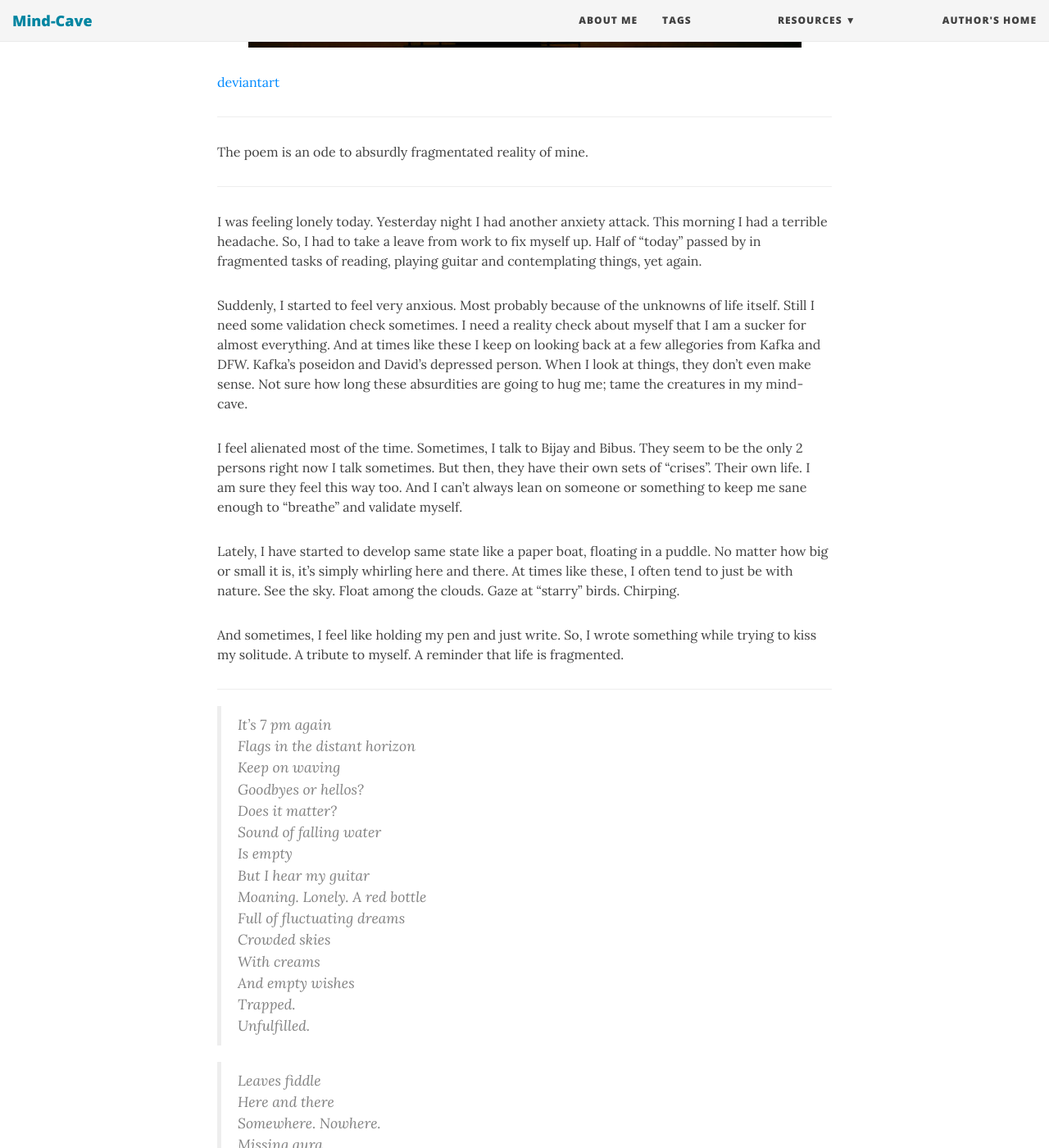
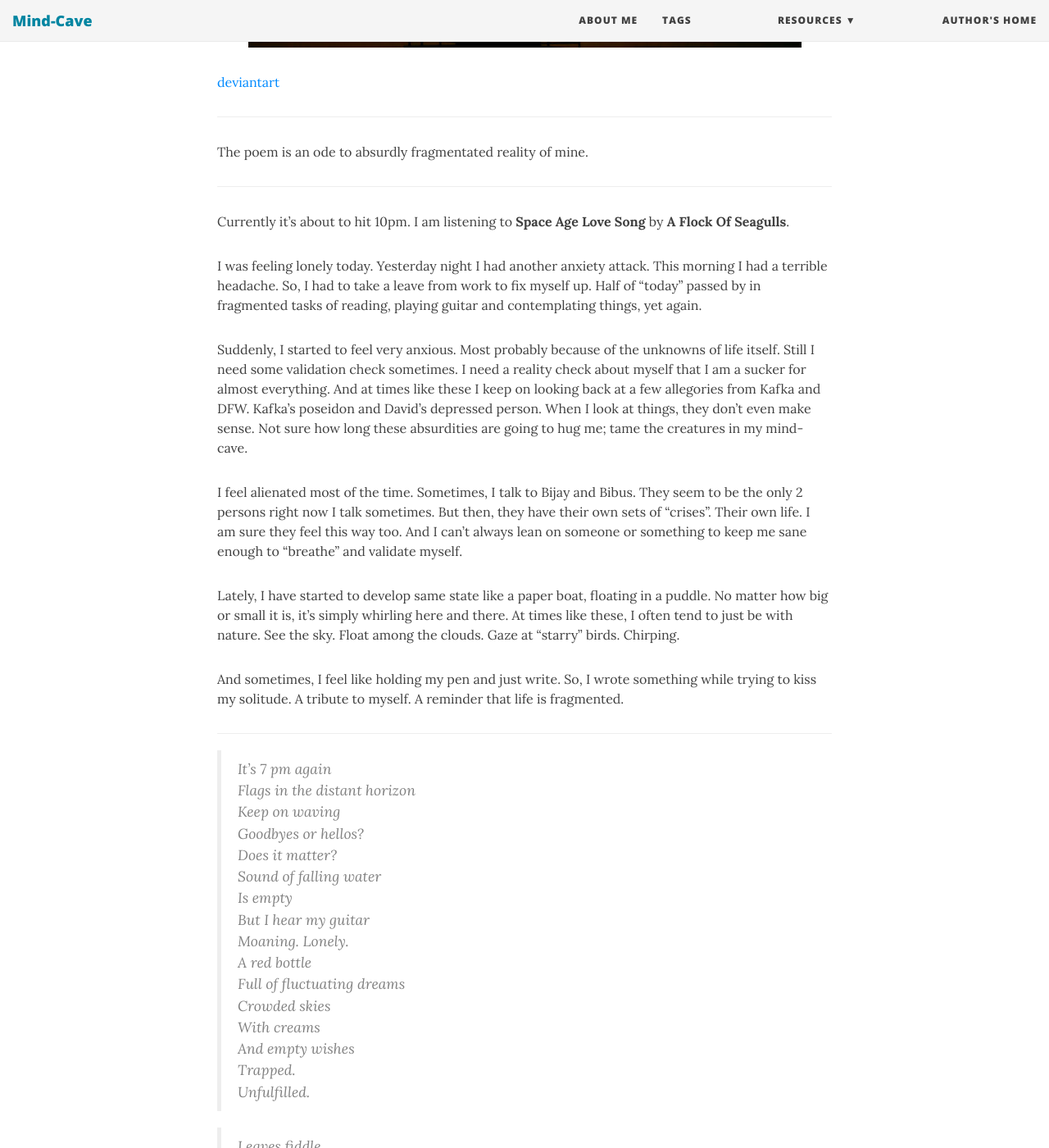
Before and after one commit to NISH1001/mind-cave, a Jekyll site: the page built from _posts/2020-07-01-fragmentation.markdown, in a window 1280 px wide and 1400 px high, scrolled down 1920 px. Shown: the whole window at 82% size. Built offline with Jekyll 4.4.1, drawn with Linux system fonts in a browser that asks for light colours; nearby versions of some CDN libraries; comment, search, counter and statistics services are not loaded; some of the changed lines change nothing that is shown; some of the changed text lies outside the part shown.

Commit message:
Fix typo

```diff
--- a/_posts/2020-07-01-fragmentation.markdown
+++ b/_posts/2020-07-01-fragmentation.markdown
@@ -21,6 +21,9 @@
 The poem is an ode to absurdly fragmentated reality of mine.
 
 ---
+
+Currently it's about to hit 10pm. I am listening to **Space Age Love Song** by **A Flock Of Seagulls**.
+
 
 I was feeling lonely today. Yesterday night I had another anxiety attack.
 This morning I had a terrible headache. So, I had to take a leave from work to fix myself up.
@@ -69,12 +72,12 @@
 Somewhere. Nowhere.
 Missing aura
 Someone's air
-Bird in murmuration
+Birds in murmuration
 Trapped at the orange sky
 One slides left
 Others follow in haste.
 My eyes in temptation
-Fragmentation
 Dispersion.
+Fragmentation.
 
 ---
```
